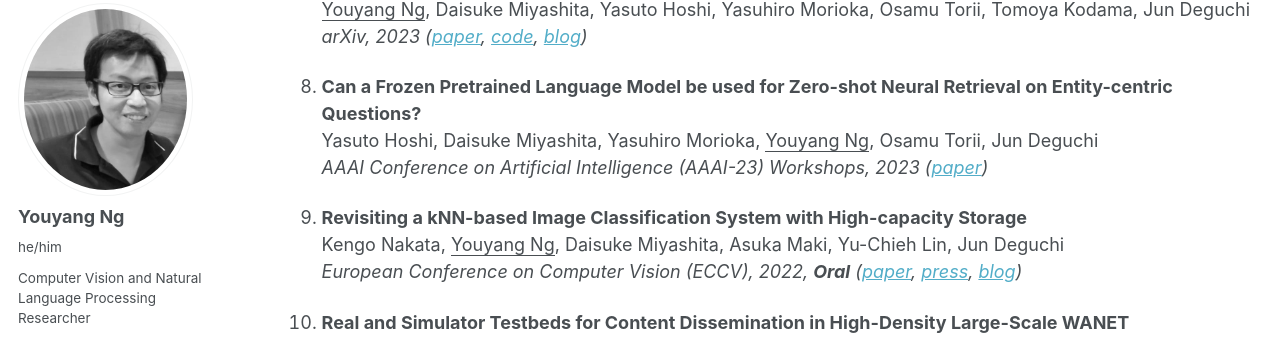
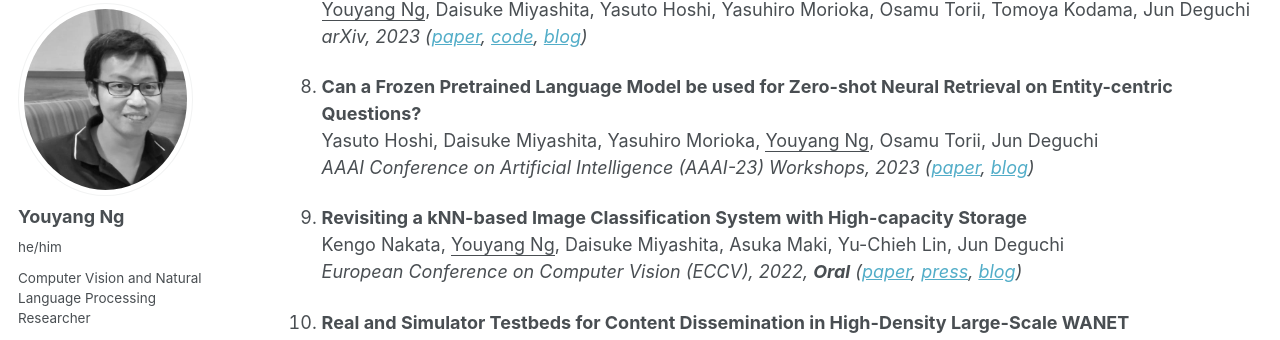
Before and after one commit to yy29/yy29.github.io, a Jekyll site: the page built from _pages/publications.md, in a window 1280 px wide and 900 px high, scrolled down 3135 px. Shown: the part 103-443 px from the top of the window. Built offline with Jekyll 4.4.1, drawn with Linux system fonts in a browser that asks for light colours; some web fonts are replaced.

Commit message:
Update publications.md

```diff
--- a/_pages/publications.md
+++ b/_pages/publications.md
@@ -123,7 +123,7 @@ Yasuto Hoshi, Daisuke Miyashita, <ins>Youyang Ng</ins>, Kento Tatsuno, Yasuhiro
 
 1. **Can a Frozen Pretrained Language Model be used for Zero-shot Neural Retrieval on Entity-centric Questions?**
 Yasuto Hoshi, Daisuke Miyashita, Yasuhiro Morioka, <ins>Youyang Ng</ins>, Osamu Torii, Jun Deguchi
-*AAAI Conference on Artificial Intelligence (AAAI-23) Workshops, 2023 ([paper](https://arxiv.org/abs/2303.05153))*
+*AAAI Conference on Artificial Intelligence (AAAI-23) Workshops, 2023 ([paper](https://arxiv.org/abs/2303.05153), [blog](https://www.kioxia.com/en-jp/rd/technology/topics/topics-43.html))*
 
 1. **Revisiting a kNN-based Image Classification System with High-capacity Storage**
 Kengo Nakata, <ins>Youyang Ng</ins>, Daisuke Miyashita, Asuka Maki, Yu-Chieh Lin, Jun Deguchi
```
